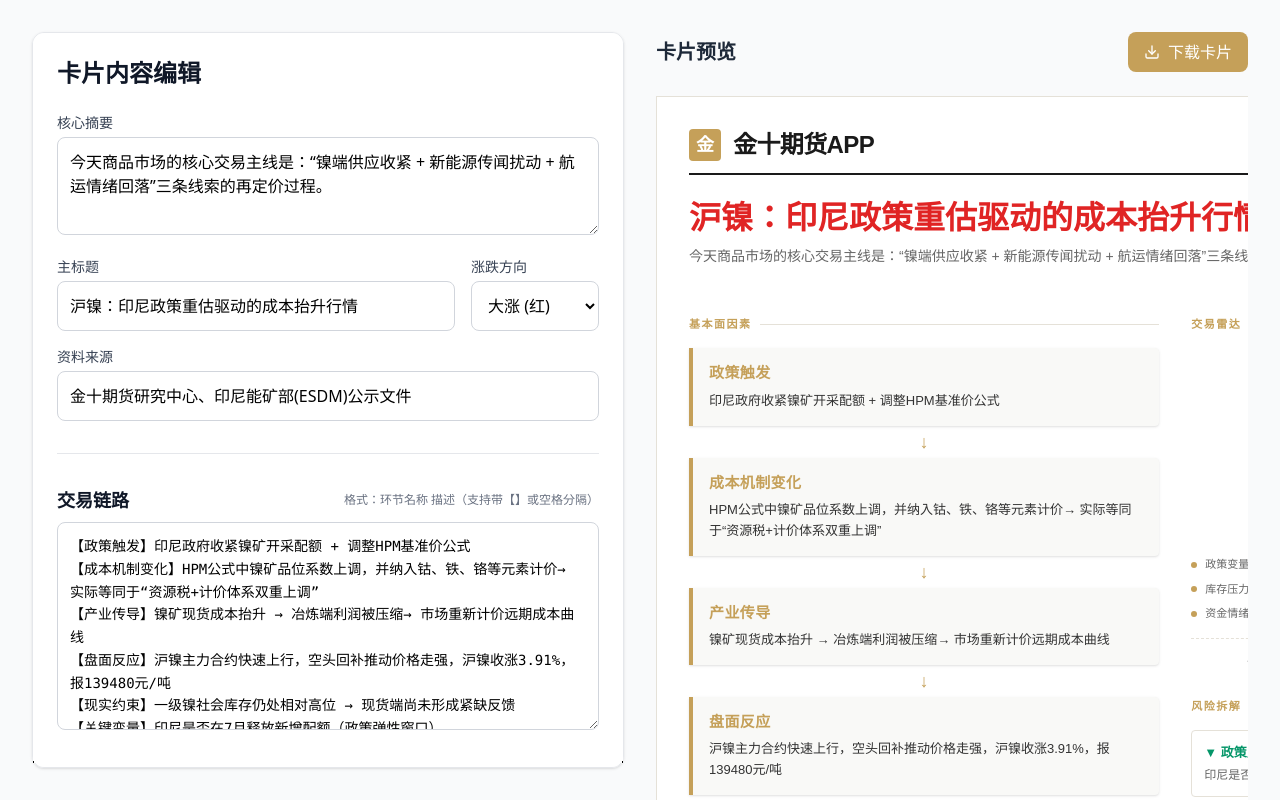
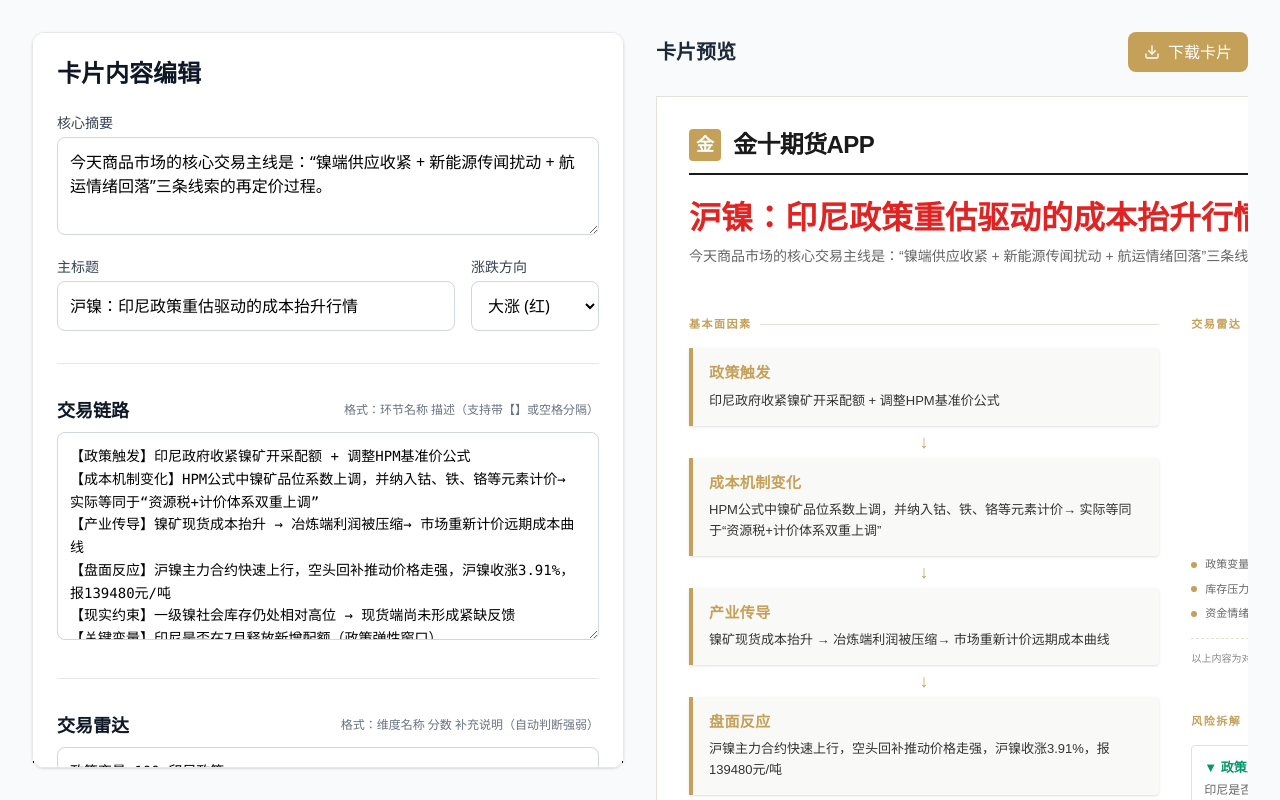
Before and after one commit to maceyxiao0508-hue/fupanrib, a React (Vite) app: page / in a window 1280 px wide. Shown: the top 800 px of the page. Built offline with nearby package versions, Linux system fonts and the light colour scheme.

Commit message:
feat: Remove data source input
The "dataSource" field has been removed from the card generation form and data structure. This information is no longer directly input by the user, simplifying the interface and focusing on core content generation.

```diff
--- a/src/App.tsx
+++ b/src/App.tsx
@@ -18,7 +18,6 @@
   summary: string;
   title: string;
   trend: 'up' | 'down' | 'neutral';
-  dataSource: string;
   chain: ChainItem[];
   radar: RadarItem[];
   risks: { text: string; type: 'up' | 'down' | 'neutral' }[];
@@ -87,7 +86,6 @@
   summary: "今天商品市场的核心交易主线是：“镍端供应收紧 + 新能源传闻扰动 + 航运情绪回落”三条线索的再定价过程。",
   title: "沪镍：印尼政策重估驱动的成本抬升行情",
   trend: 'up',
-  dataSource: "金十期货研究中心、印尼能矿部(ESDM)公示文件",
   chain: parseChain(defaultRawChain),
   radar: parseRadar(defaultRawRadar),
   risks: defaultRisks
@@ -233,16 +231,6 @@
                   </select>
                 </div>
               </div>
-
-              <div>
-                <label className="block text-sm font-medium text-gray-700 mb-1">资料来源</label>
-                <input
-                  type="text"
-                  className="w-full p-3 border border-gray-300 rounded-lg focus:ring-2 focus:ring-[#C5A059] focus:border-[#C5A059] outline-none transition-all"
-                  value={data.dataSource}
-                  onChange={(e) => setData({...data, dataSource: e.target.value})}
-                />
-              </div>
             </div>
           </div>
 
@@ -324,7 +312,7 @@
           {/* Image Settings */}
           <div>
             <h3 className="text-lg font-bold text-gray-900 mb-4">图片设置</h3>
-            <div className="grid grid-cols-2 gap-4">
+            <div className="grid grid-cols-1 gap-4">
               <div>
                 <label className="block text-sm font-medium text-gray-700 mb-2">顶部 Logo</label>
                 <label className="flex items-center justify-center w-full h-24 px-4 transition bg-white border-2 border-gray-300 border-dashed rounded-md appearance-none cursor-pointer hover:border-[#C5A059] focus:outline-none">
@@ -333,16 +321,6 @@
                     <span className="font-medium text-gray-600 text-sm">上传 Logo 图片</span>
                   </span>
                   <input type="file" name="file_upload" className="hidden" accept="image/*" onChange={(e) => handleImageUpload(e, setLogoUrl as any)} />
-                </label>
-              </div>
-              <div>
-                <label className="block text-sm font-medium text-gray-700 mb-2">底部二维码</label>
-                <label className="flex items-center justify-center w-full h-24 px-4 transition bg-white border-2 border-gray-300 border-dashed rounded-md appearance-none cursor-pointer hover:border-[#C5A059] focus:outline-none">
-                  <span className="flex items-center space-x-2">
-                    <Upload className="w-5 h-5 text-gray-400" />
-                    <span className="font-medium text-gray-600 text-sm">上传二维码</span>
-                  </span>
-                  <input type="file" name="file_upload" className="hidden" accept="image/*" onChange={(e) => handleImageUpload(e, setQrCodeUrl as any)} />
                 </label>
               </div>
             </div>
@@ -451,7 +429,7 @@
                       ))}
                     </div>
                     <div className="text-[10px] text-[#888] mt-4 pt-3 border-t border-dashed border-[#E5E1D8] text-center">
-                      以上内容为对当天交易线索的总结，不具备任何前瞻、预测意义
+                      以上内容为对当天交易线索的总结，不具备任何前瞻、预测意义，强度 ≠ 方向，只代表此因素在当天行情的重要性程度
                     </div>
                   </div>
 
@@ -485,7 +463,7 @@
               {/* Footer */}
               <div className="mt-8 flex justify-between items-end pt-6 border-t border-[#E5E1D8]">
                 <div className="text-[10px] text-[#AAA] max-w-[500px] leading-relaxed">
-                  资料来源：{data.dataSource}<br/>
+                  资料来源：以上内容来自XX期货等期货公司公开研报，内容由AI生成<br/>
                   免责声明：本卡片仅供参考，不构成任何投资建议。市场有风险，入市需谨慎。
                 </div>
                 <div className="flex items-center gap-4">
```
